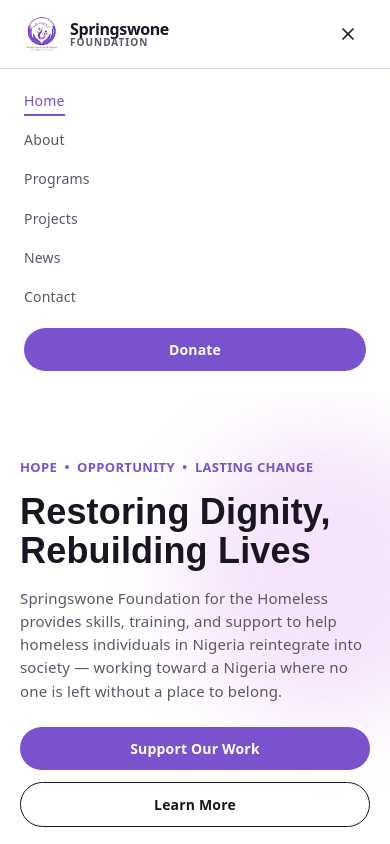
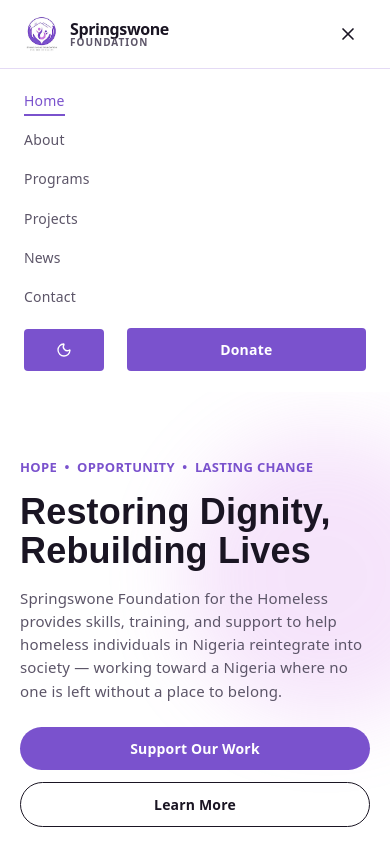
Before and after one commit to InsightCracker/springswone-web, a React (Vite) app: page / in a window 390 px wide. Both pictures are taken after a click on the button "Open menu". Shown: the top 844 px of the page. Built offline with nearby package versions, Linux system fonts and the light colour scheme; a web font is replaced by a local one.

Commit message:
Add Theme Button on mobile view

```diff
--- a/src/components/Navbar.jsx
+++ b/src/components/Navbar.jsx
@@ -100,11 +100,22 @@ export default function Navbar() {
             </li>
           ))}
         </ul>
-        <div className="px-6 pb-5">
+
+        <div className="px-6 pb-5 flex items-center justify-between">
+          <button
+            type="button"
+            onClick={toggleTheme}
+            aria-label="Toggle theme"
+            className="theme-toggle relative flex h-10.5 w-20 items-center justify-center overflow-hidden rounded-sm bg-[var(--accent)] text-white"
+          >
+            <Sun size={16} className={`absolute transition-all duration-300 ${theme === 'dark' ? 'rotate-0 opacity-100' : 'rotate-90 opacity-0'}`} />
+            <Moon size={16} className={`absolute transition-all duration-300 ${theme === 'dark' ? '-rotate-90 opacity-0' : 'rotate-0 opacity-100'}`} />
+          </button>
+
           <NavLink
             to="/donate"
             onClick={() => setOpen(false)}
-            className="block w-full rounded-full bg-[var(--accent)] px-5 py-2.5 text-center text-[14px] font-semibold text-white"
+            className="block w-[70%] rounded-sm bg-[var(--accent)] px-5 py-2.5 text-center text-[14px] font-semibold text-white"
           >
             Donate
           </NavLink>
```
